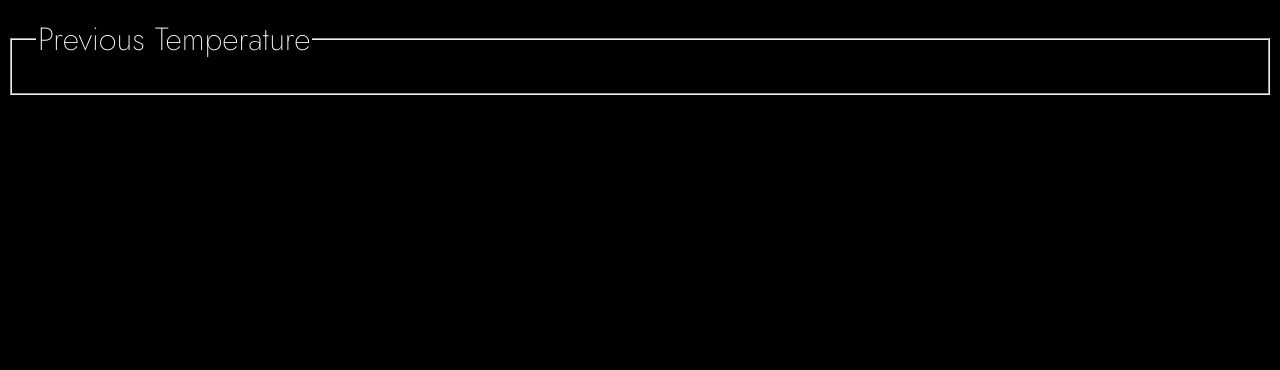
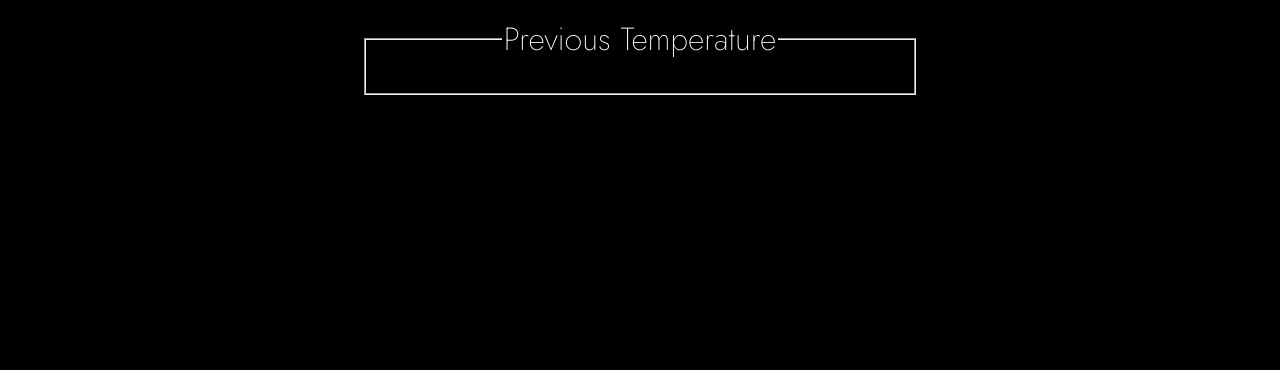
Before and after one commit to Jbblokker/Temp, a plain HTML site: page index.html in a window 1280 px wide. Shown: the part 430-800 px from the top of the page. Drawn offline with nearby package versions, Linux system fonts and the light colour scheme; a web font is replaced by a local one.

Commit message:
added styling
added styling to the box that will hold the previous temp recording.

```diff
--- a/css/style.css
+++ b/css/style.css
@@ -48,3 +48,11 @@ label {
 .convert-button:hover{
     background-color: gray ;
 }
+
+.previous-temp{
+    max-width: 500px;
+    text-align: center;
+    display: block;
+    margin-left: auto;
+    margin-right: auto;
+}
```
